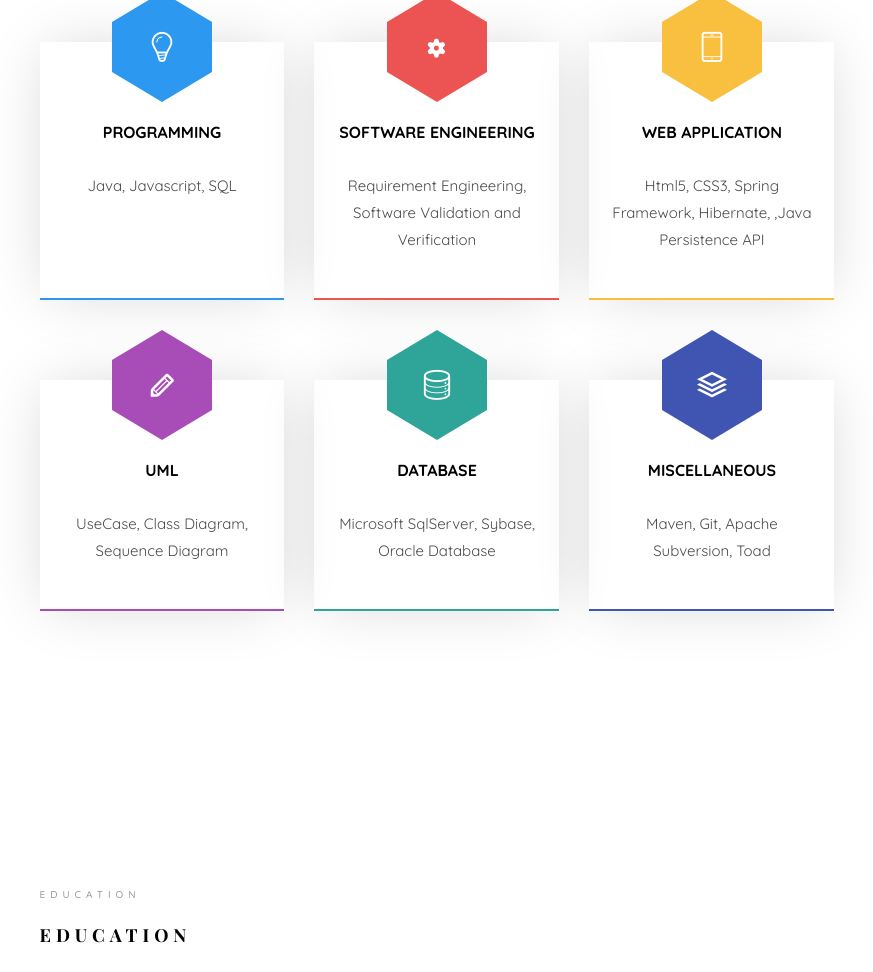
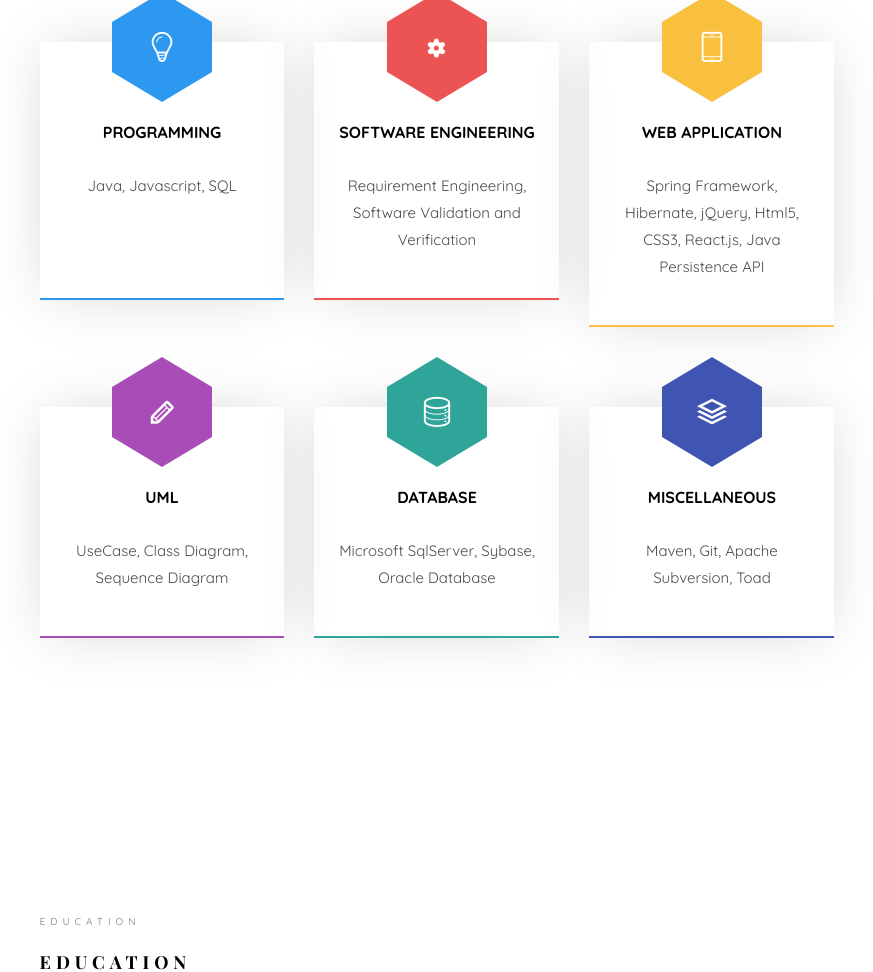
Before and after one commit to ChunPingYang/ChunPingYang.github.io, a plain HTML site: page index.html in a window 1280 px wide. Shown: the part 1859-2831 px from the top of the page, without its empty margins (353-1226 px from the left). Drawn offline with nearby package versions, Linux system fonts and the light colour scheme; files whose address does not match are found by name; a web font is replaced by a local one.

Commit message:
update resume, react.js

```diff
--- a/index.html
+++ b/index.html
@@ -201,7 +201,7 @@ Copyright &copy;<script>document.write(new Date().getFullYear());</script> All r
 								</span>
 								<div class="desc">
 									<h3>Web Application</h3>
-									<p>Html5, CSS3, Spring Framework, Hibernate, ,Java Persistence API</p>
+									<p>Spring Framework, Hibernate, jQuery, Html5, CSS3, React.js, Java Persistence API</p>
 								</div>
 							</div>
 						</div>
```
Also changed, not shown: 1 other file.
